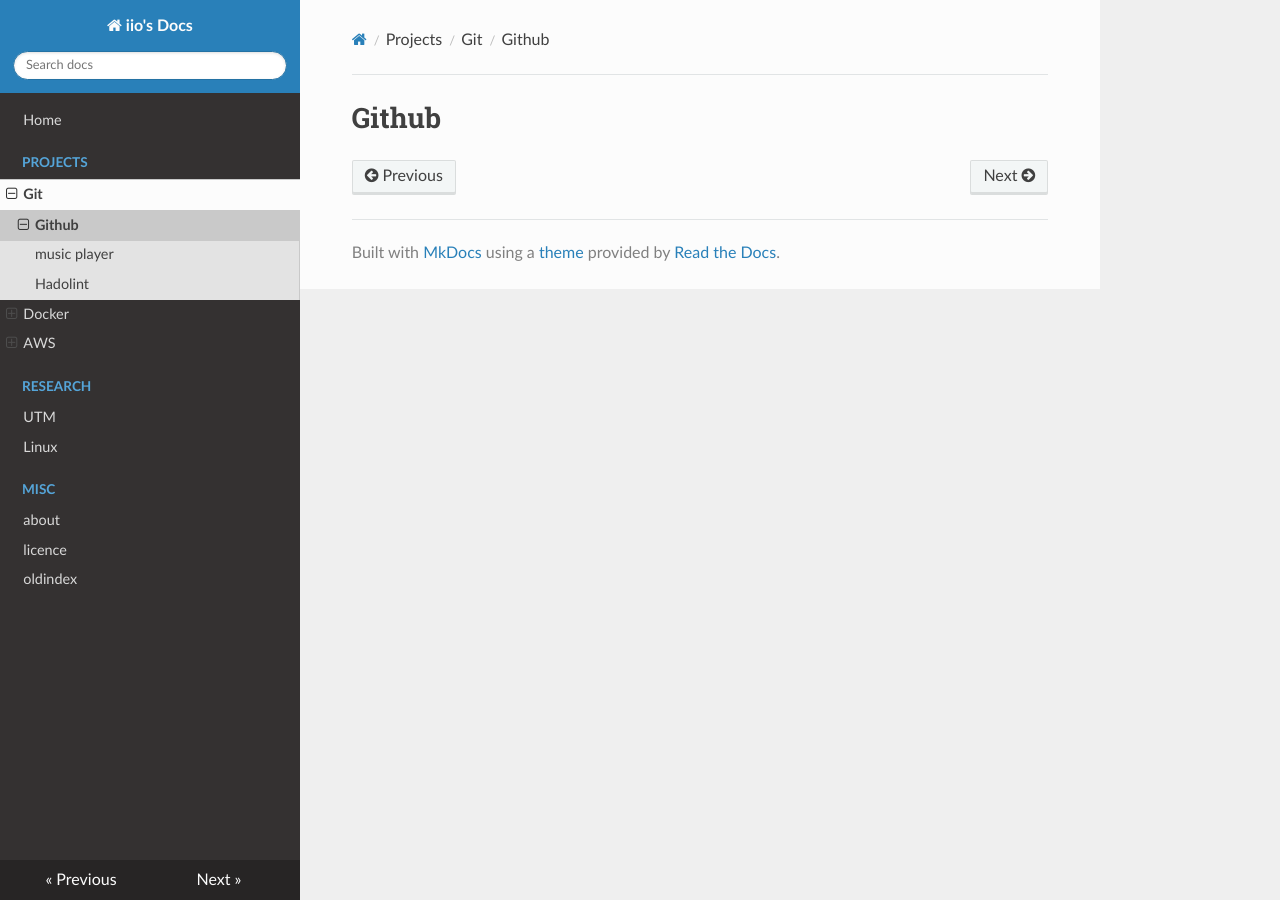
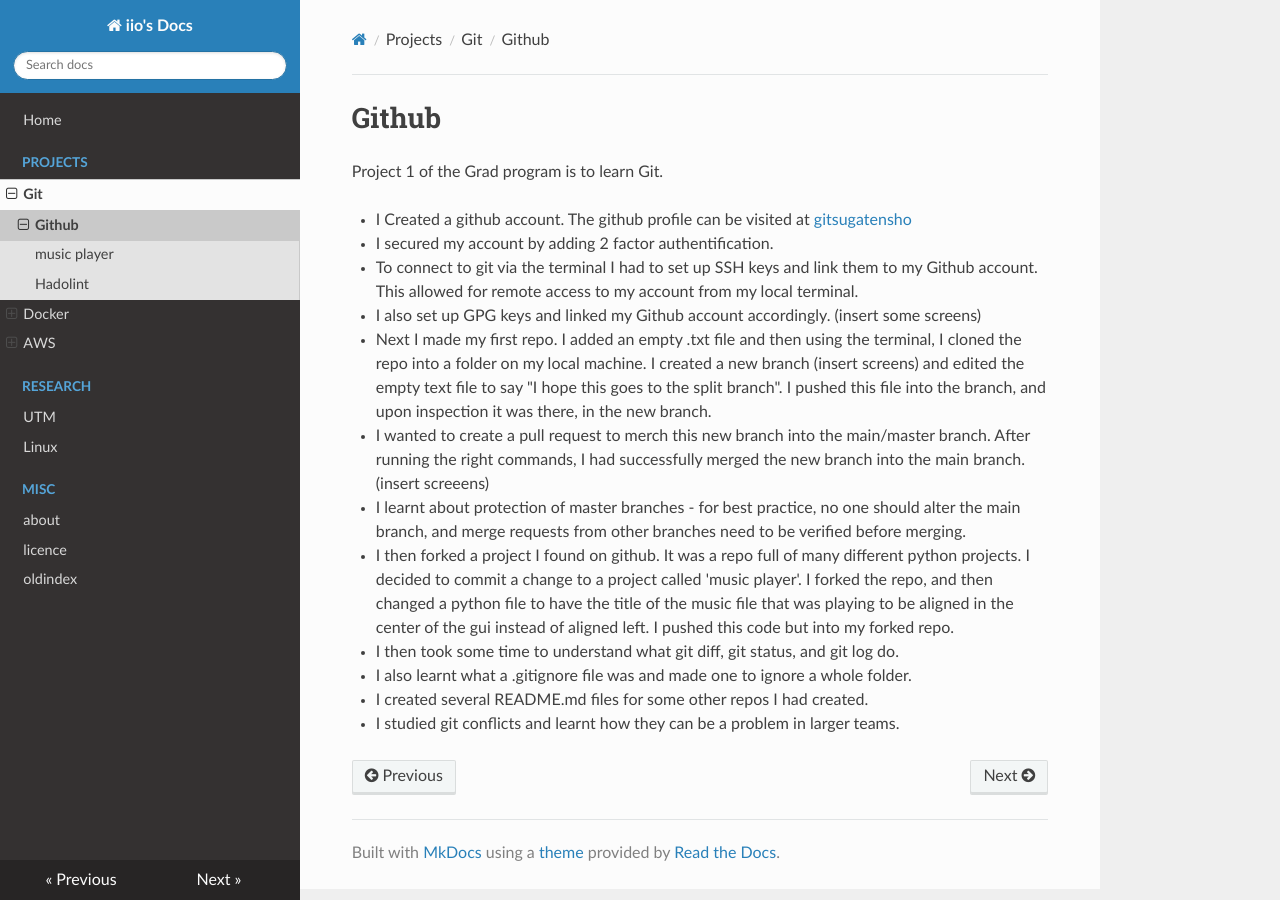
Before and after one commit to gitsugatensho/gitsugatensho.github.io, an MkDocs documentation site: the page built from docs/section1/git/git-page.md, in a window 1280 px wide. Built offline with MkDocs 1.6.1, drawn with Linux system fonts in a browser that asks for light colours; nearby versions of some CDN libraries.

Commit message:
updated git-page.md

```diff
--- a/docs/section1/git/git-page.md
+++ b/docs/section1/git/git-page.md
@@ -1 +1,23 @@
 # Github
+
+Project 1 of the Grad program is to learn Git.
+
+- I Created a github account. The github profile can be visited at [gitsugatensho](github.com/gitsugatensho)
+- I secured my account by adding 2 factor authentification.
+- To connect to git via the terminal I had to set up SSH keys and link them to my Github account. This allowed for remote access to my account from my local terminal.
+- I also set up GPG keys and linked my Github account accordingly. (insert some screens)
+
+- Next I made my first repo. I added an empty .txt file and then using the terminal, I cloned the repo into a folder on my local machine. I created a new branch (insert screens) and edited the empty text file to say "I hope this goes to the split branch". I pushed this file into the branch, and upon inspection it was there, in the new branch.
+- I wanted to create a pull request to merch this new branch into the main/master branch. After running the right commands, I had successfully merged the new branch into the main branch. (insert screeens)
+
+- I learnt about protection of master branches - for best practice, no one should alter the main branch, and merge requests from other branches need to be verified before merging.
+
+- I then forked a project I found on github. It was a repo full of many different python projects. I decided to commit a change to a project called 'music player'. I forked the repo, and then changed a python file to have the title of the music file that was playing to be aligned in the center of the gui instead of aligned left. I pushed this code but into my forked repo.
+
+- I then took some time to understand what git diff, git status, and git log do.
+
+- I also learnt what a .gitignore file was and made one to ignore a whole folder.
+
+- I created several README.md files for some other repos I had created.
+
+- I studied git conflicts and learnt how they can be a problem in larger teams.
```
